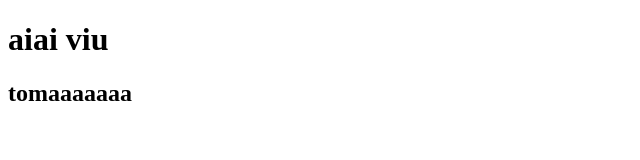
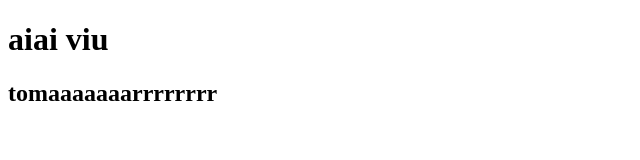
Before and after one commit to priscillakaren/priscillakaren.github.io, a plain HTML site: page index.html in a window 1280 px wide. Shown: the whole page, without its empty margins (0-640 px from the left). Drawn offline with Linux system fonts and the light colour scheme.

Commit message:
toma toma

```diff
--- a/index.html
+++ b/index.html
@@ -8,7 +8,7 @@
     <body>
 
             <h1>aiai viu</h1>
-            <h2>tomaaaaaaa</h2>
+            <h2>tomaaaaaaarrrrrrrr</h2>
 
     </body>
 </html>
```
